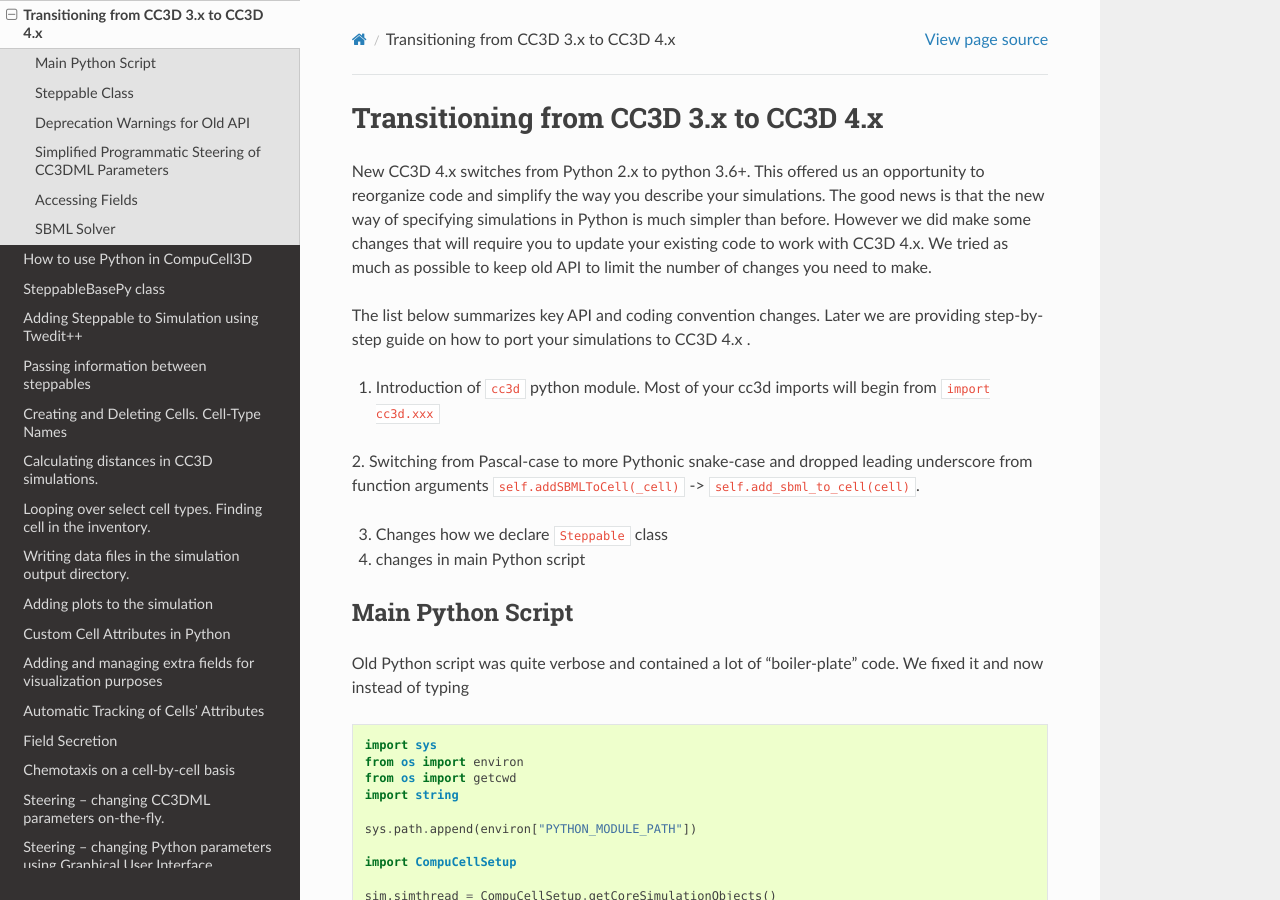
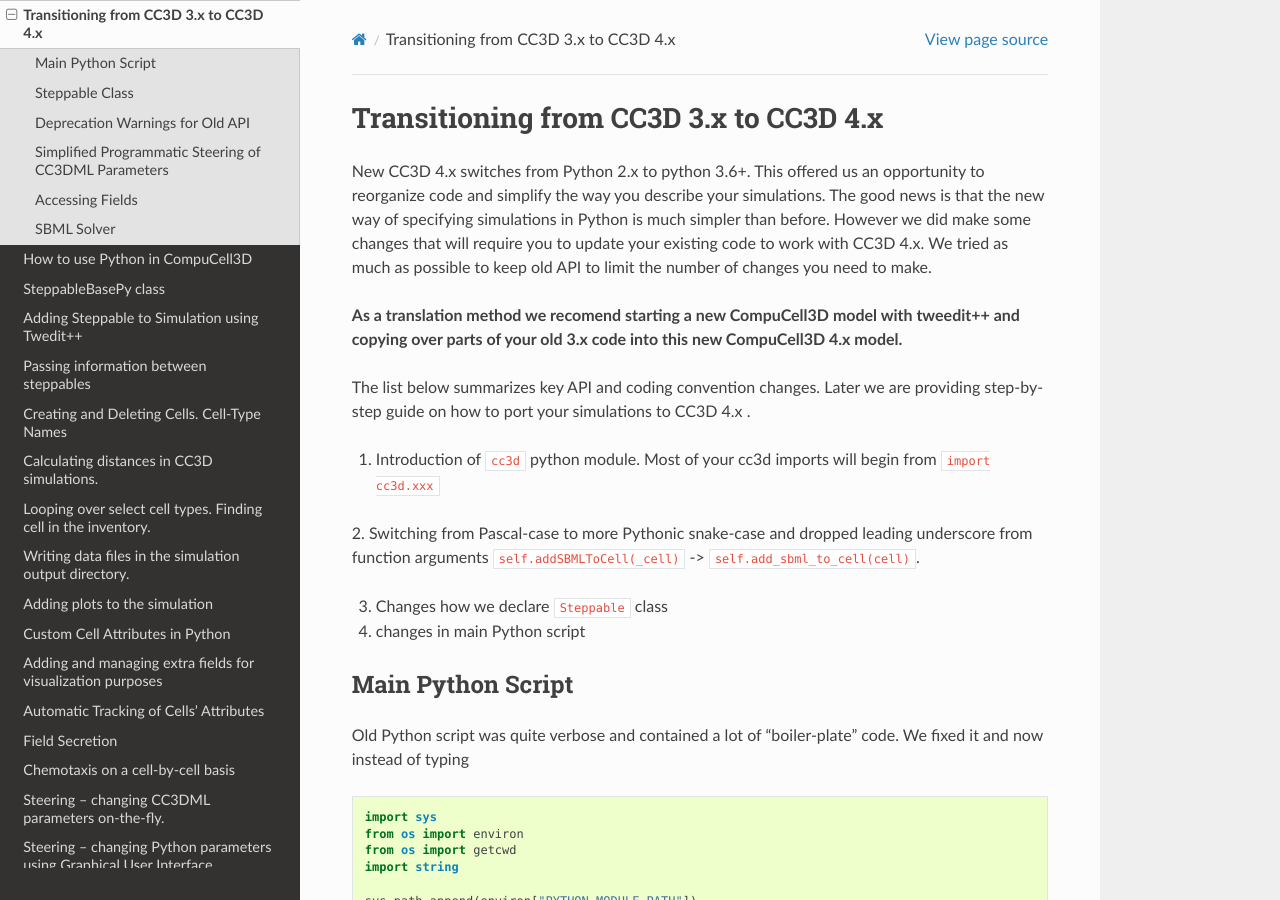
Before and after one commit to CompuCell3D/PythonScriptingManual, a Sphinx documentation site: the page built from docs/transition_to_cc3d_4.rst, in a window 1280 px wide and 900 px high. Built offline with Sphinx 7.4.7 and the Read the Docs theme 2.0.0, drawn with Linux system fonts in a browser that asks for light colours.

Commit message:
Added sugestion to start new model when translating from 3.x to 4.x

```diff
--- a/docs/transition_to_cc3d_4.rst
+++ b/docs/transition_to_cc3d_4.rst
@@ -5,6 +5,10 @@ New CC3D 4.x switches from Python 2.x to python 3.6+. This offered us an opportu
 the way you describe your simulations. The good news is that the new way of specifying simulations in Python is
 much simpler than before. However we did make some changes that will require you to update your existing code
 to work with CC3D 4.x. We tried as much as possible to keep old API to limit the number of changes you need to make.
+
+**As a translation method we recomend starting a new CompuCell3D model with tweedit++ and copying over parts of your old 3.x code
+into this
+new CompuCell3D 4.x model.**
 
 The list below summarizes key API and coding convention changes. Later we are providing step-by-step guide on how to
 port your simulations to CC3D 4.x .
```
